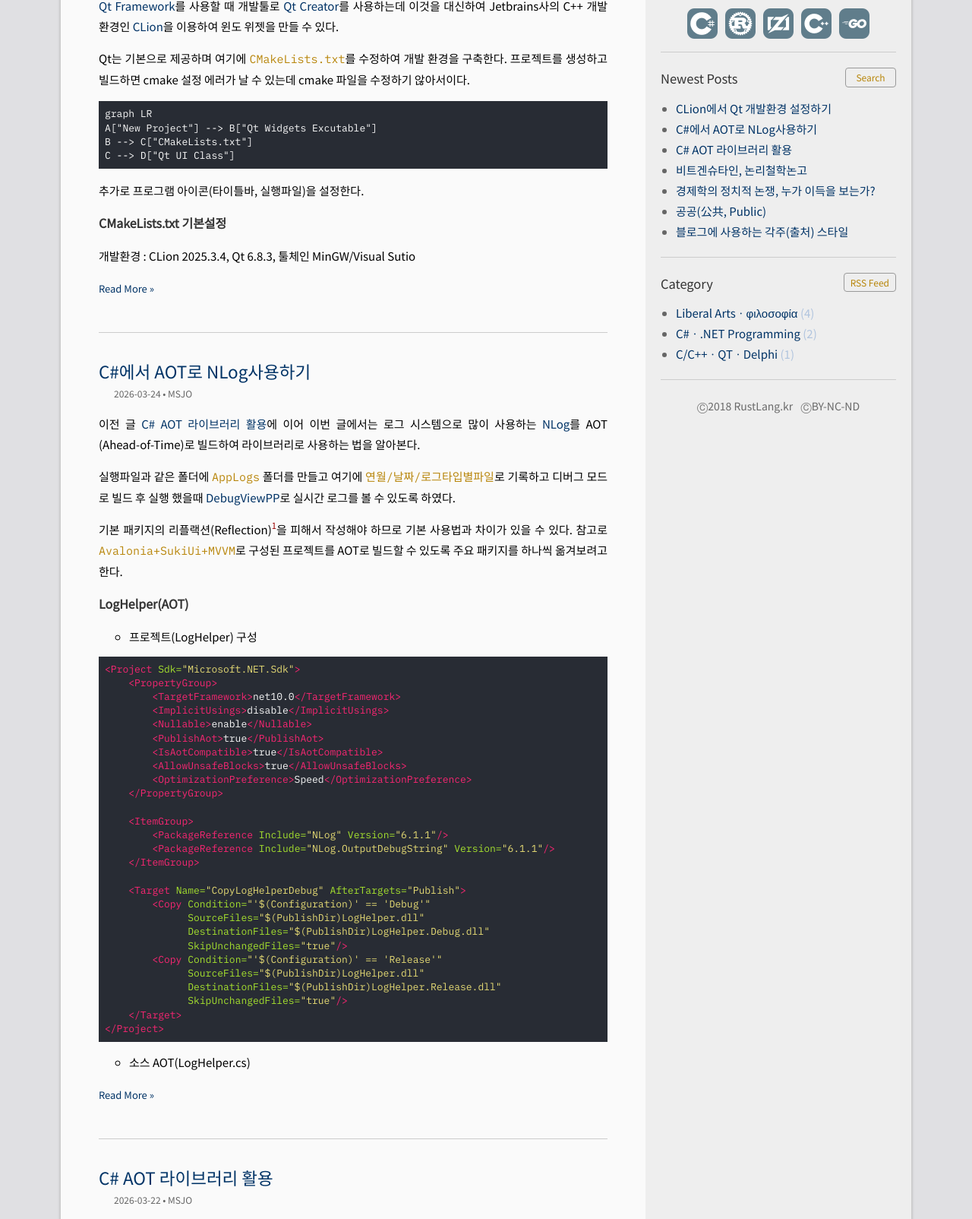
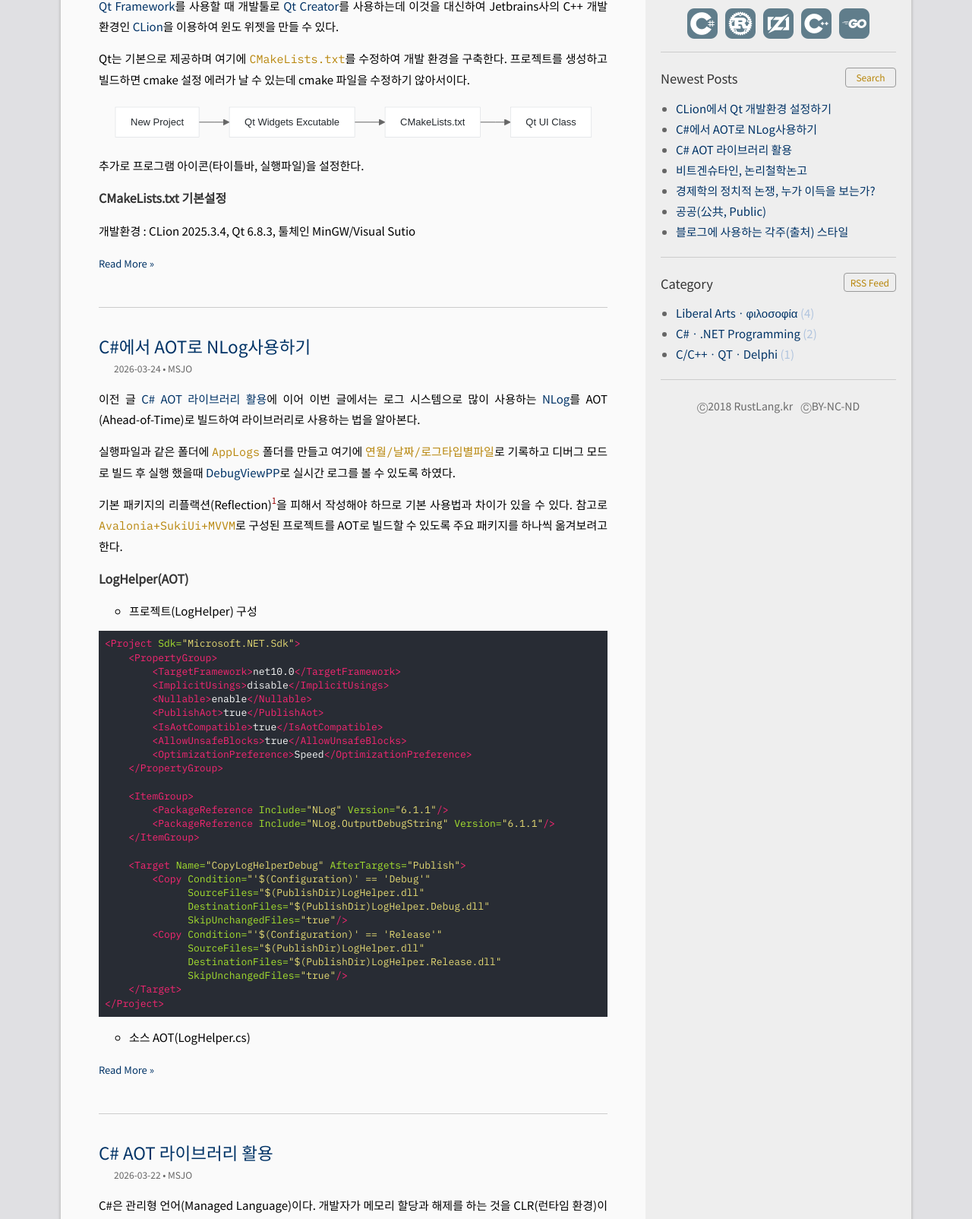
Before and after one commit to DebugJO/rustlang, a Jekyll site: the page built from index.html, in a window 1280 px wide, cut to the strip 304-1908 px from the top of the page. Shown: the whole strip at 76% size. Built offline with Jekyll 4.4.1, drawn with Linux system fonts in a browser that asks for light colours; the list of posts is cut into pages by our own code.

Commit message:
Update default.html

```diff
--- a/_layouts/default.html
+++ b/_layouts/default.html
@@ -20,9 +20,14 @@
 
     {% include footer.html %}
 
+    <!--
     {% if page.mermaid %}
     {% include mermaid.html %}
     {% endif %}
+    -->
 
+    {% if page.mermaid or layout.common_mermaid or content contains 'mermaid' %}
+      {% include mermaid.html %}
+    {% endif %}
   </body>
 </html>
```
